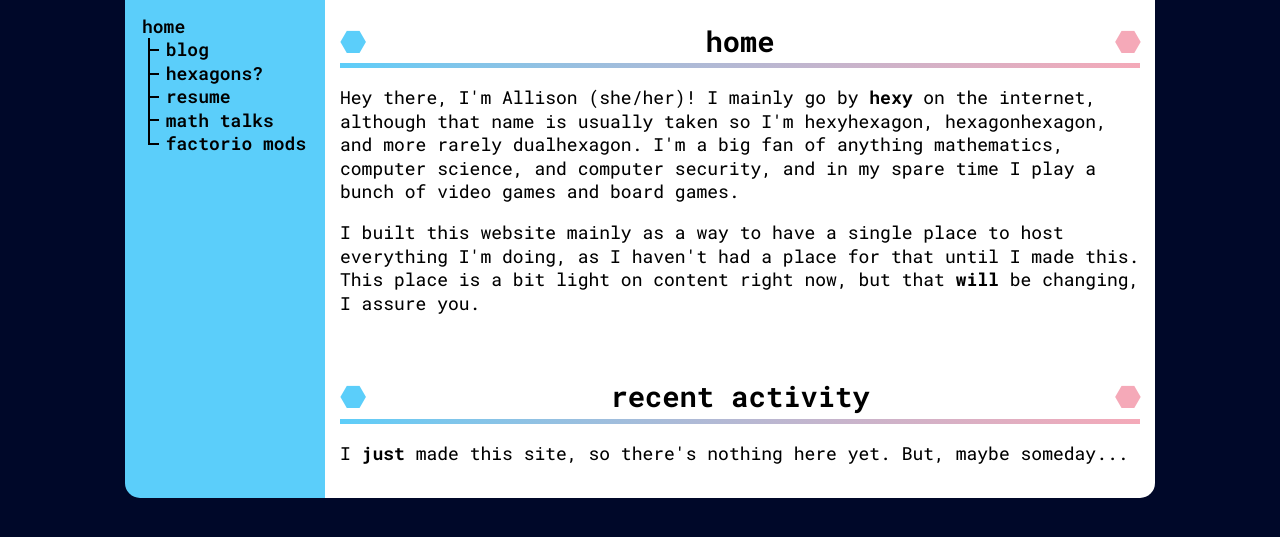
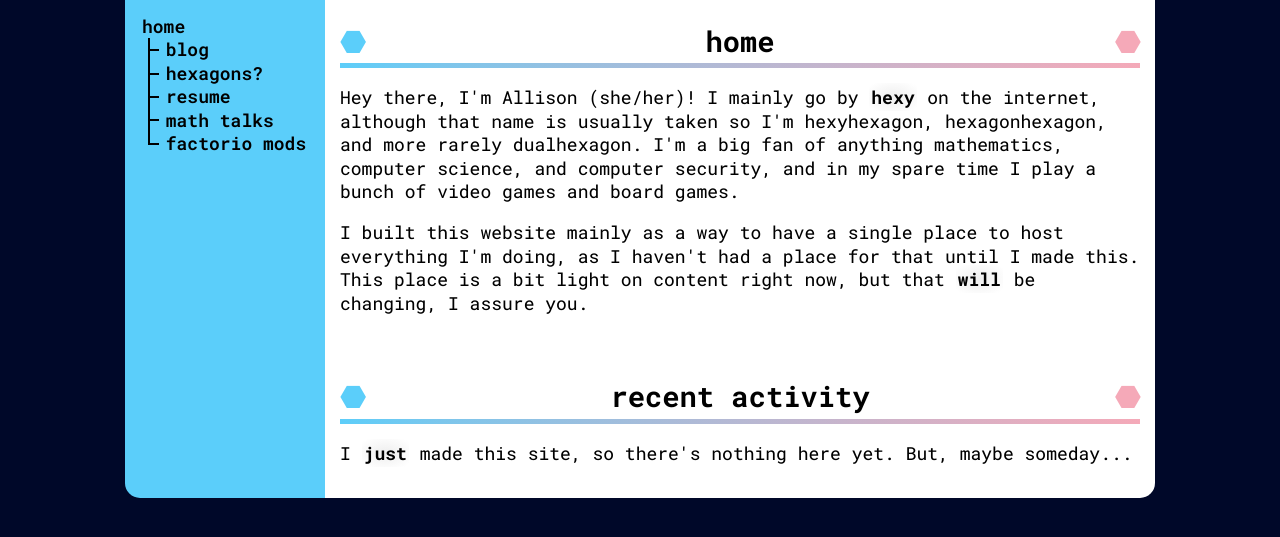
Before and after one commit to hexagonhexagon/hexy-personalwebsite, a PHP site: page /index.php in a window 1280 px wide. Shown: the part 120-657 px from the top of the page. Run offline with PHP 8.4, Linux system fonts and the light colour scheme.

Commit message:
made bold stand out more

```diff
--- a/styles/main.css
+++ b/styles/main.css
@@ -232,7 +232,10 @@ body {
         }
         sup, sub {
             line-height: 0;
-
+        }
+        b {
+            padding: 2px;
+            background: radial-gradient(#eee, white 90%);
         }
 
 @media screen and (max-width: 600px) {
```
